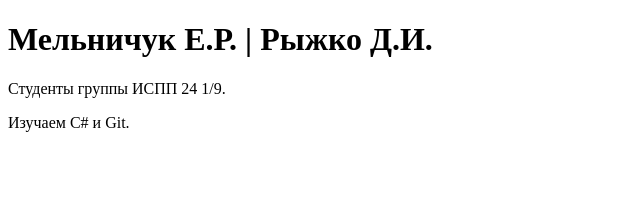
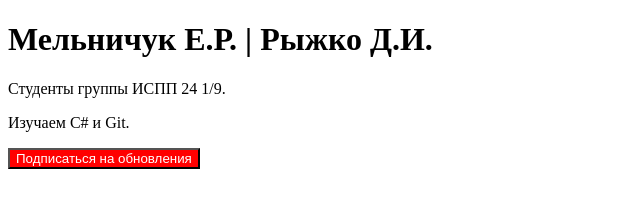
Before and after one commit to CoSSaDo/Profile, a plain HTML site: page index.html in a window 1280 px wide. Shown: the whole page, without its empty margins (0-640 px from the left). Drawn offline with Linux system fonts and the light colour scheme.

Commit message:
Добавлена кнопка подписки

```diff
--- a/index.html
+++ b/index.html
@@ -9,7 +9,7 @@
     <p>Студенты группы ИСПП 24 1/9.</p>
     <p>Изучаем C# и Git.</p>
 
-    <!-- здесь будут кнопки -->
+    <button id="subscribe" style="background-color: red; color: white;">Подписаться на обновления</button>
 
 </body>
 </html>
```
